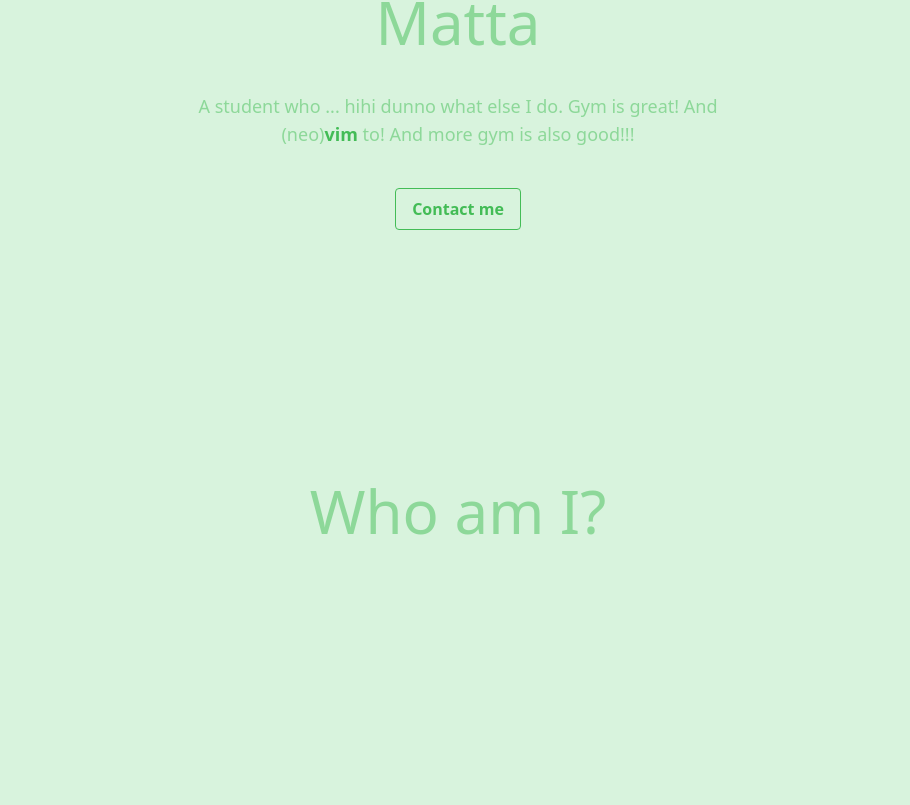
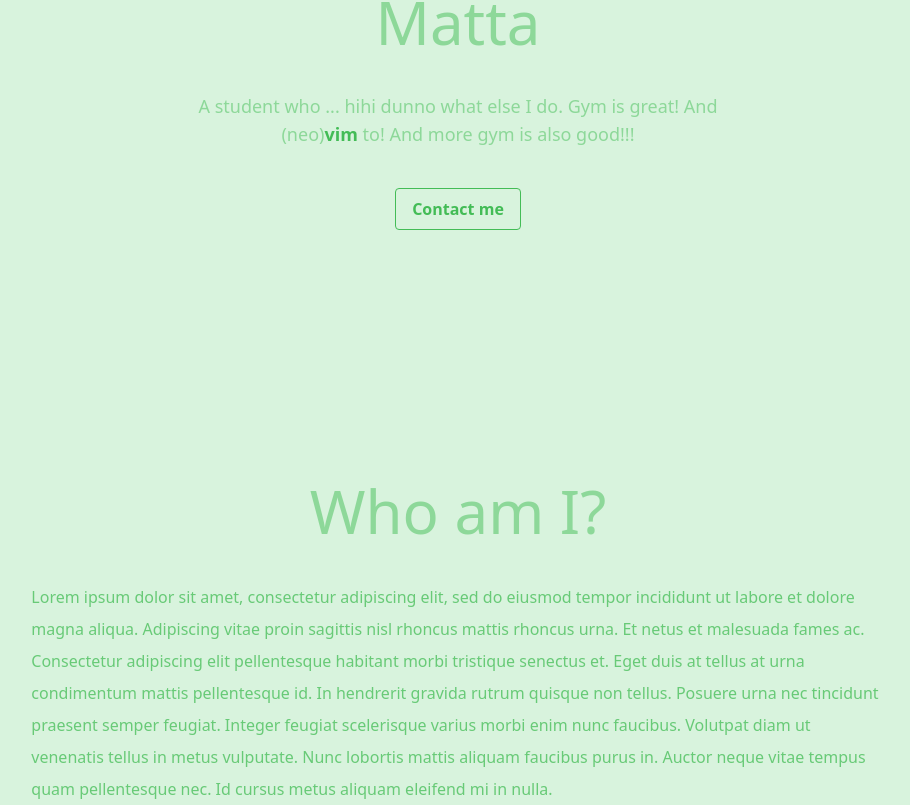
Before and after one commit to jmattaa/portfolio, a React (Vite) app: page / in a window 1280 px wide. Shown: the part 319-1124 px from the top of the page, without its empty margins (182-1092 px from the left). Before the commit the page ends 871 px from the top, so only its background shows below. Built offline with nearby package versions, Linux system fonts and the light colour scheme.

Commit message:
Fix about and hero
Signed-off-by: jmattaa <mattajonathan1@gmail.com>

```diff
--- a/src/components/About.tsx
+++ b/src/components/About.tsx
@@ -1,12 +1,26 @@
 
 function About() {
     return (
-        <div className='w-full flex flex-col'>
-            <h1 className='text-3xl text-center text-palette-3
-                            lg:text-5xl xl:text-6xl'
-            >
+        <div className='container mx-auto flex flex-col md:w-2/3'>
+            <h1 className='text-3xl text-center text-palette-3 mb-10
+                            lg:text-5xl xl:text-6xl'>
                 Who am I?
             </h1>
+
+            <p className='leading-loose'>
+                Lorem ipsum dolor sit amet, consectetur adipiscing elit, sed do
+                eiusmod tempor incididunt ut labore et dolore magna aliqua.
+                Adipiscing vitae proin sagittis nisl rhoncus mattis rhoncus
+                urna. Et netus et malesuada fames ac. Consectetur adipiscing
+                elit pellentesque habitant morbi tristique senectus et. Eget
+                duis at tellus at urna condimentum mattis pellentesque id. In
+                hendrerit gravida rutrum quisque non tellus. Posuere urna nec
+                tincidunt praesent semper feugiat. Integer feugiat scelerisque
+                varius morbi enim nunc faucibus. Volutpat diam ut venenatis
+                tellus in metus vulputate. Nunc lobortis mattis aliquam
+                faucibus purus in. Auctor neque vitae tempus quam pellentesque
+                nec. Id cursus metus aliquam eleifend mi in nulla.
+            </p>
         </div>
     )
 }
--- a/src/components/Hero.tsx
+++ b/src/components/Hero.tsx
@@ -24,8 +24,9 @@ function Hero() {
             <div className='flex justify-center items-center'>
                 <button
                     className='bg-transparent text-palette-5 font-semibold py-2
-                                px-4 border rounded transition-all
-                                hover:bg-palette-3 hover:border-palette-5/0'>
+                                px-4 border rounded transition-all duration-300
+                                hover:bg-palette-3 hover:border-palette-5/0
+                                hover:text-palette-1'>
                     Contact me
                 </button>
             </div>
--- a/src/components/Nav.tsx
+++ b/src/components/Nav.tsx
@@ -42,7 +42,8 @@ function Nav() {
     );
 
     return (
-        <header className='flex items-center justify-center fixed py-6 w-full'>
+        <header className='flex items-center justify-center fixed py-6
+                            w-full bg-palette-1 shadow-md lg:shadow-none'>
             <div
                 className='flex items-center justify-between w-1/3 p-3
                             lg:border lg:rounded-3xl lg:w-2/3'>
```
